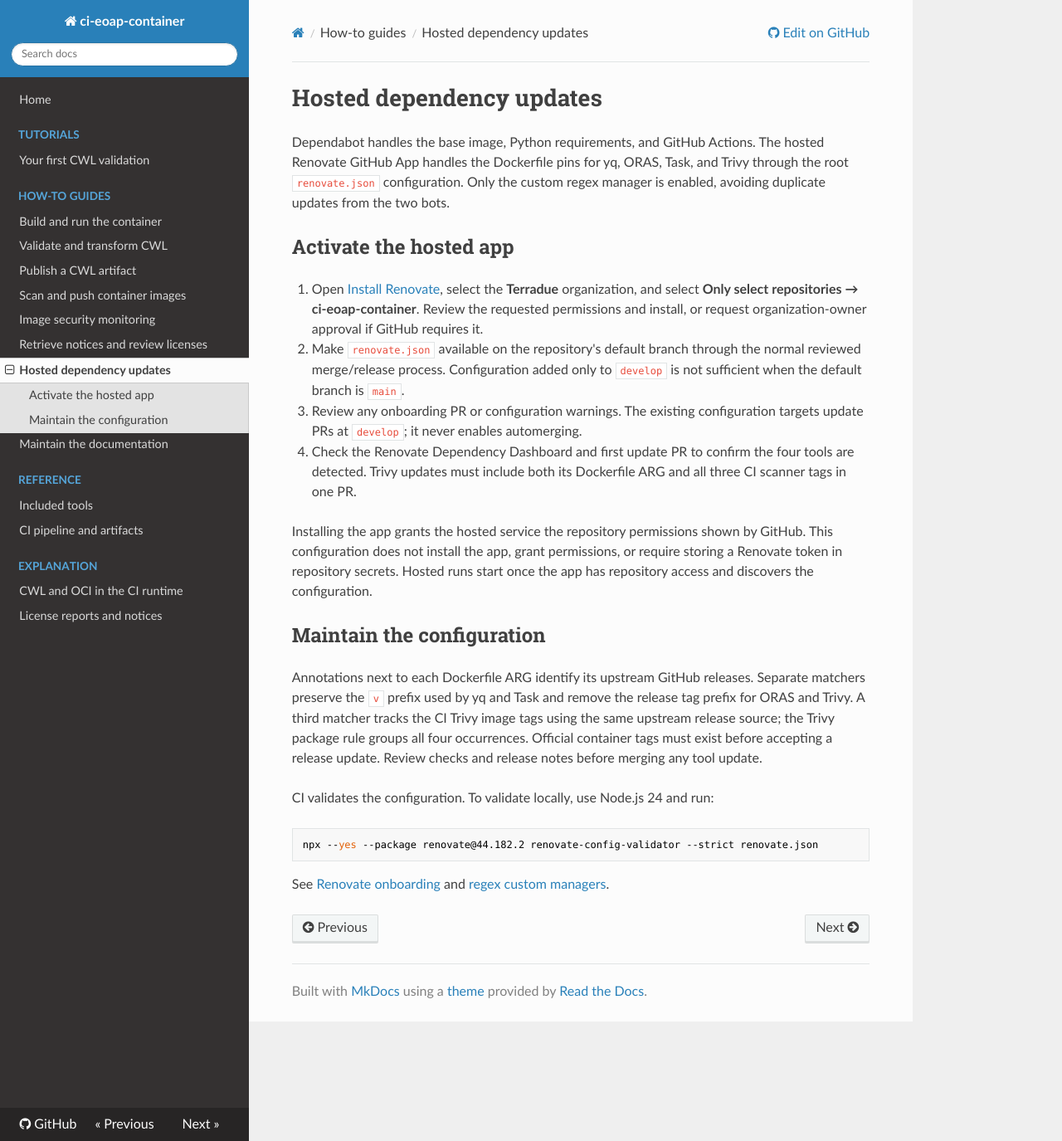
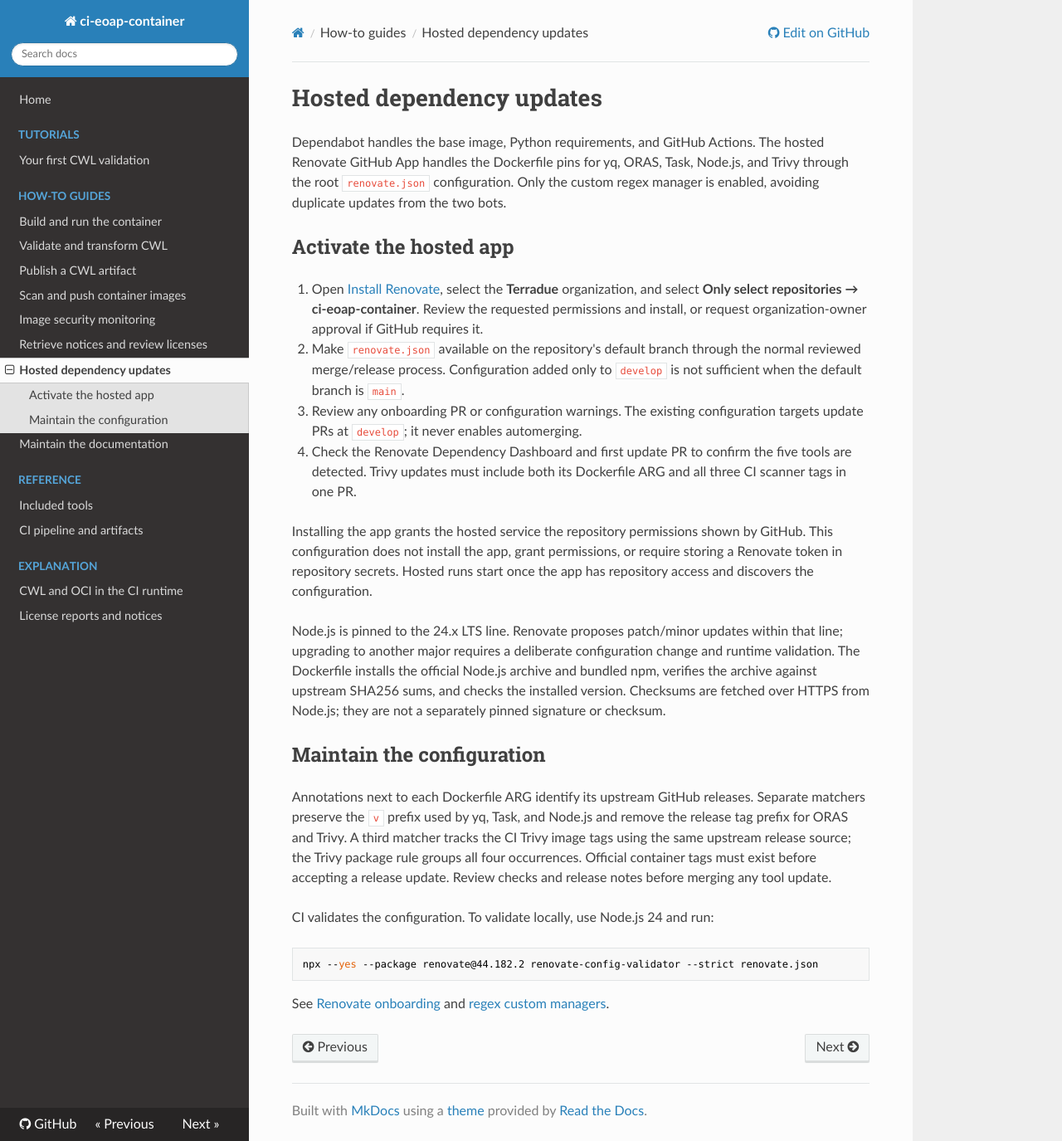
Before and after one commit to Terradue/ci-eoap-container, an MkDocs documentation site: the page built from docs/how-to/dependency-updates.md, in a window 1280 px wide and 1375 px high. Shown: the whole window at 83% size. Built offline with MkDocs 1.6.1, drawn with Linux system fonts in a browser that asks for light colours; nearby versions of some CDN libraries.

Commit message:
build: pin Node.js LTS and track updates with Renovate

```diff
--- a/docs/how-to/dependency-updates.md
+++ b/docs/how-to/dependency-updates.md
@@ -1,7 +1,7 @@
 # Hosted dependency updates
 
 Dependabot handles the base image, Python requirements, and GitHub Actions.
-The hosted Renovate GitHub App handles the Dockerfile pins for yq, ORAS, Task,
+The hosted Renovate GitHub App handles the Dockerfile pins for yq, ORAS, Task, Node.js,
 and Trivy through the root `renovate.json` configuration. Only the custom regex
 manager is enabled, avoiding duplicate updates from the two bots.
 
@@ -17,7 +17,7 @@
 3. Review any onboarding PR or configuration warnings. The existing configuration
    targets update PRs at `develop`; it never enables automerging.
 4. Check the Renovate Dependency Dashboard and first update PR to confirm the
-   four tools are detected. Trivy updates must include both its Dockerfile ARG
+   five tools are detected. Trivy updates must include both its Dockerfile ARG
    and all three CI scanner tags in one PR.
 
 Installing the app grants the hosted service the repository permissions shown
@@ -25,10 +25,17 @@
 require storing a Renovate token in repository secrets. Hosted runs start once
 the app has repository access and discovers the configuration.
 
+Node.js is pinned to the 24.x LTS line. Renovate proposes patch/minor updates
+within that line; upgrading to another major requires a deliberate configuration
+change and runtime validation. The Dockerfile installs the official Node.js
+archive and bundled npm, verifies the archive against upstream SHA256 sums, and
+checks the installed version. Checksums are fetched over HTTPS from Node.js; they
+are not a separately pinned signature or checksum.
+
 ## Maintain the configuration
 
 Annotations next to each Dockerfile ARG identify its upstream GitHub releases.
-Separate matchers preserve the `v` prefix used by yq and Task and remove the
+Separate matchers preserve the `v` prefix used by yq, Task, and Node.js and remove the
 release tag prefix for ORAS and Trivy. A third matcher tracks the CI Trivy image
 tags using the same upstream release source; the Trivy package rule groups all
 four occurrences. Official container tags must exist before accepting a release
```
Also changed, not shown: docs/reference/tools.md (+3 -2 lines), renovate.json (+7 -1 lines), 1 other file.
